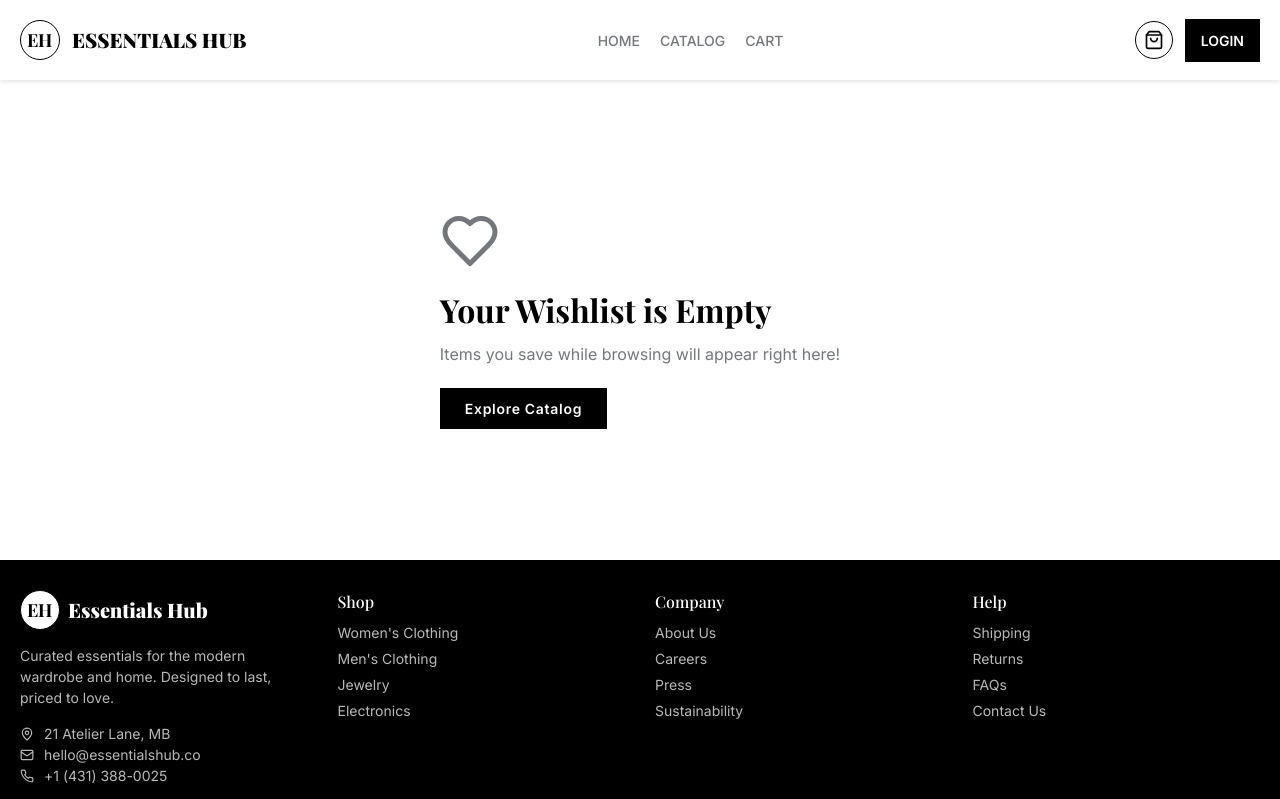
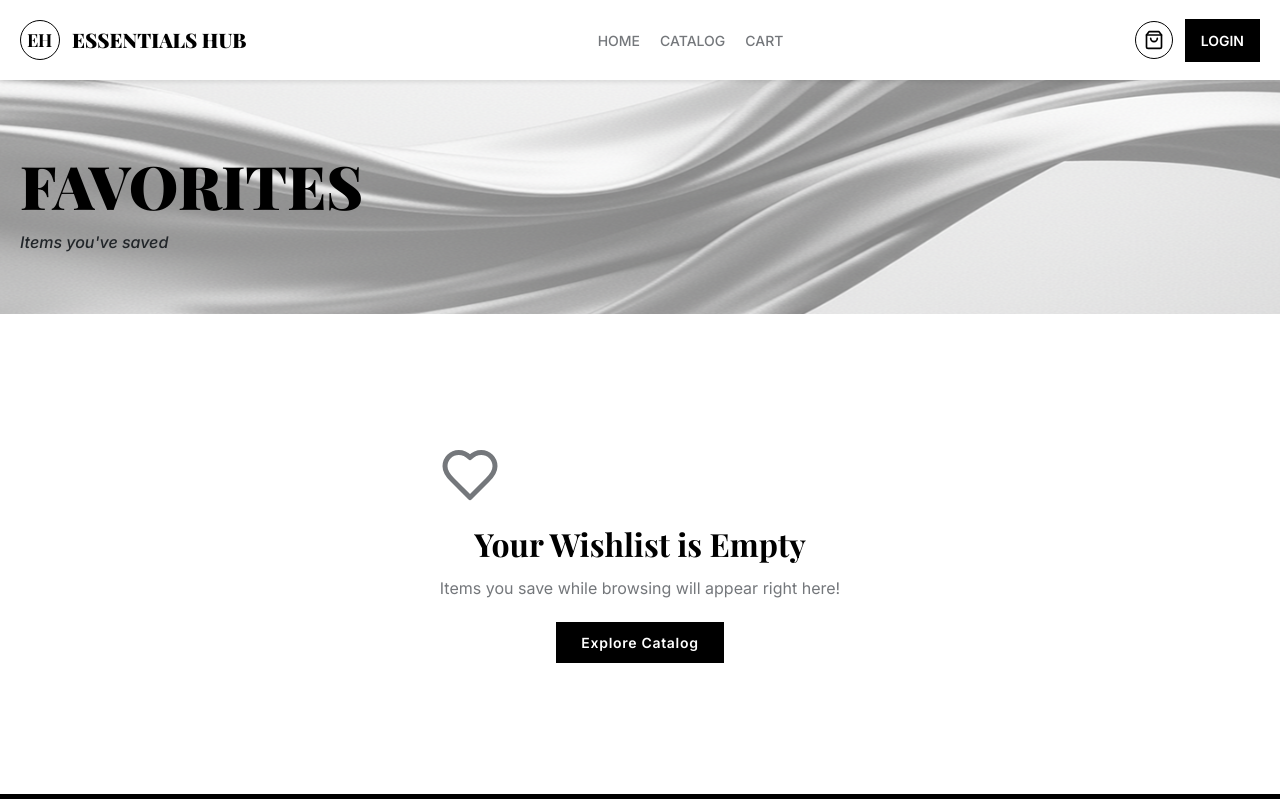
Before and after one commit to Fejiro001/essentials-hub, a React (Create React App) app: page /favorites in a window 1280 px wide. Shown: the top 799 px of the page. Built offline with nearby package versions, Linux system fonts and the light colour scheme; a web font is replaced by a local one.

Commit message:
Styling improved

```diff
--- a/src/css/Favorites.css
+++ b/src/css/Favorites.css
@@ -1,12 +1,8 @@
-.favorites-page,
 .favorites-page-empty {
-    max-width: min(100% - 30px, var(--max-width));
-    margin-inline: auto;
-    padding-block: var(--container-padding);
   min-height: 60dvh;
 }
 
-.favorites-page-empty{
+.favorites-page-empty {
   display: flex;
   justify-content: center;
   align-items: center;
@@ -159,11 +155,6 @@
 }
 
 @media (max-width: 1023px) {
-    .favorites-page,
-    .favorites-page-empty {
-        padding-block: 2rem;
-    }
-
   .favorites-grid {
     grid-template-columns: repeat(auto-fill, minmax(230px, 1fr));
     gap: 2rem;
--- a/src/pages/Favorites.js
+++ b/src/pages/Favorites.js
@@ -5,22 +5,28 @@ import "../css/Favorites.css";
 function Favorites() {
   const favoritesList = [];
 
-  if (favoritesList.length === 0) {
   return (
-      <main className="favorites-page-empty container">
-        <div className="empty">
+    <main className="favorites-page">
+      <section className="secondary-banner">
+        <div className="container">
+          <h2>Favorites</h2>
+          <p>Items you've saved</p>
+        </div>
+      </section>
+      <div className="container">
+        {favoritesList.length === 0 ? (
+          <div className="favorites-page-empty">
+            <section className="empty">
               <LuHeart className="empty-icon" />
               <h2>Your Wishlist is Empty</h2>
               <p>Items you save while browsing will appear right here!</p>
               <Link to="/catalog" className="explore-btn">
                 Explore Catalog
               </Link>
+            </section>
           </div>
-      </main>
-    );
-  }
-  return (
-    <main className="favorites-page container">
+        ) : (
+          <>
             <section className="favorites-header">
               <Link className="back-to-catalog" to="/catalog">
                 <LuArrowLeft /> Back To Catalog
@@ -37,13 +43,18 @@ function Favorites() {
                   <div className="card-details">
                     <h3>{item.title}</h3>
                     <span className="price">${item.price}</span>
-              <Link to={`/catalog/${item.id}`} className="view-product-btn">
+                    <Link
+                      to={`/catalog/${item.id}`}
+                      className="view-product-btn">
                       View Item
                     </Link>
                   </div>
                 </div>
               ))}
             </section>
+          </>
+        )}
+      </div>
     </main>
   );
 }
```
Lines whose indentation alone changed are shown as unchanged.
